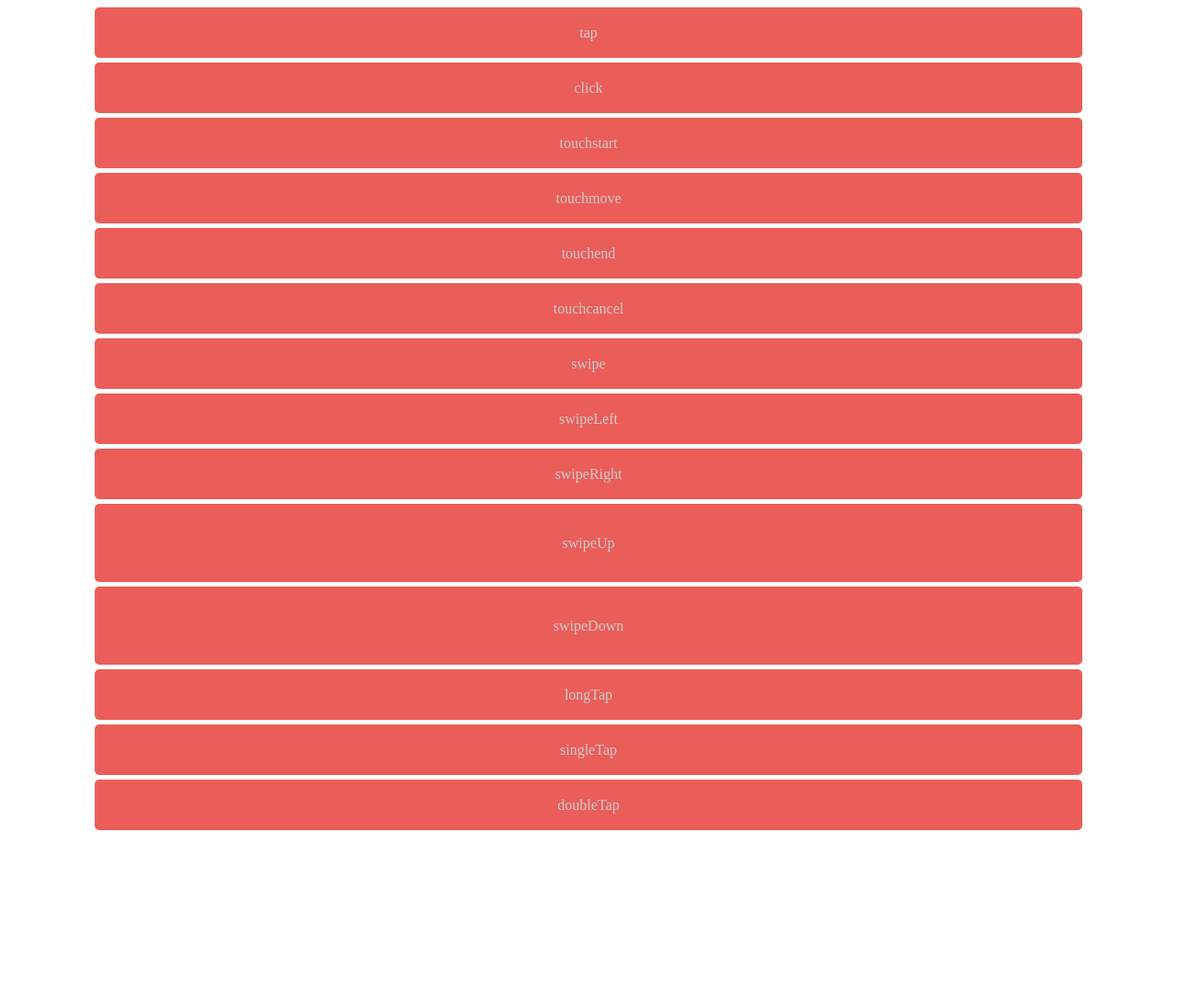
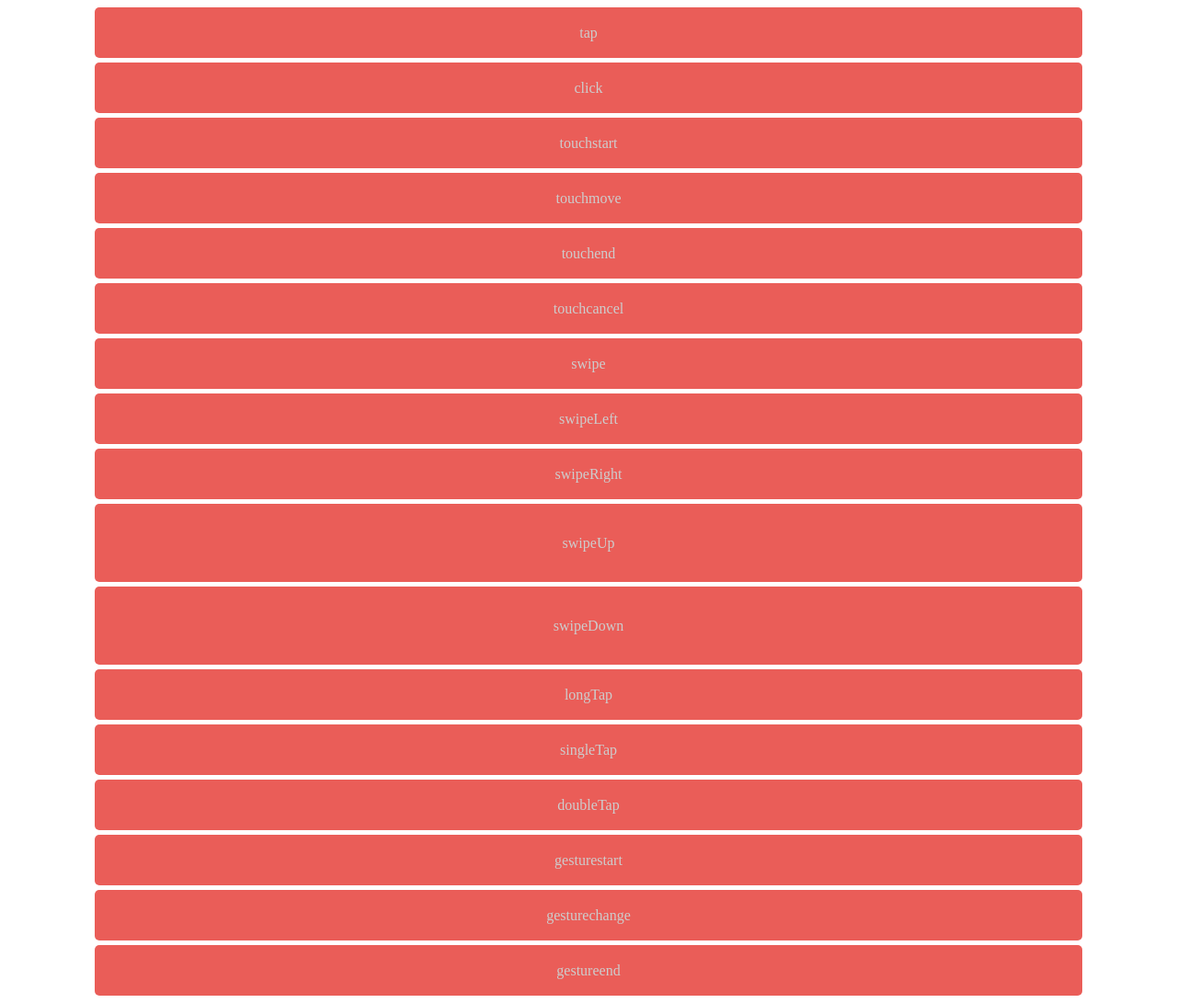
Before and after one commit to setsaileducation/YaoliZhao.github.io, a plain HTML site: page index.html in a window 1280 px wide. Shown: the whole page at 92% size. Before the commit the page ends 911 px from the top, so only its background shows below. Drawn offline with Linux system fonts and the light colour scheme.

Commit message:
Initial commit

```diff
--- a/index.html
+++ b/index.html
@@ -35,6 +35,10 @@
 	<div id="longTap">longTap</div>
 	<div id="singleTap">singleTap</div>
 	<div id="doubleTap">doubleTap</div>
+	<div id="gesturestart">gesturestart</div>
+	<div id="gesturechange">gesturechange</div>
+	<div id="gestureend">gestureend</div>
+
 	<script>
 		document.getElementById('tap').addEventListener("tap",function (event) { alert("tap");} );
 		document.getElementById('click').addEventListener("click",function (event) { alert("click");} );
@@ -50,6 +54,9 @@
 		document.getElementById('longTap').addEventListener("longTap",function (event) { alert("longTap");} );
 		document.getElementById('singleTap').addEventListener("singleTap",function (event) { alert("singleTap");} );
 		document.getElementById('doubleTap').addEventListener("doubleTap",function (event) { alert("doubleTap");} );
+		document.getElementById('gesturestart').addEventListener("gesturestart",function (event) { alert("gesturestart");} );
+		document.getElementById('gesturechange').addEventListener("gesturechange",function (event) { alert("gesturechange");} );
+		document.getElementById('gestureend').addEventListener("gestureend",function (event) { alert("gestureend");} );
 	</script>
 </body>
 </html>
```
